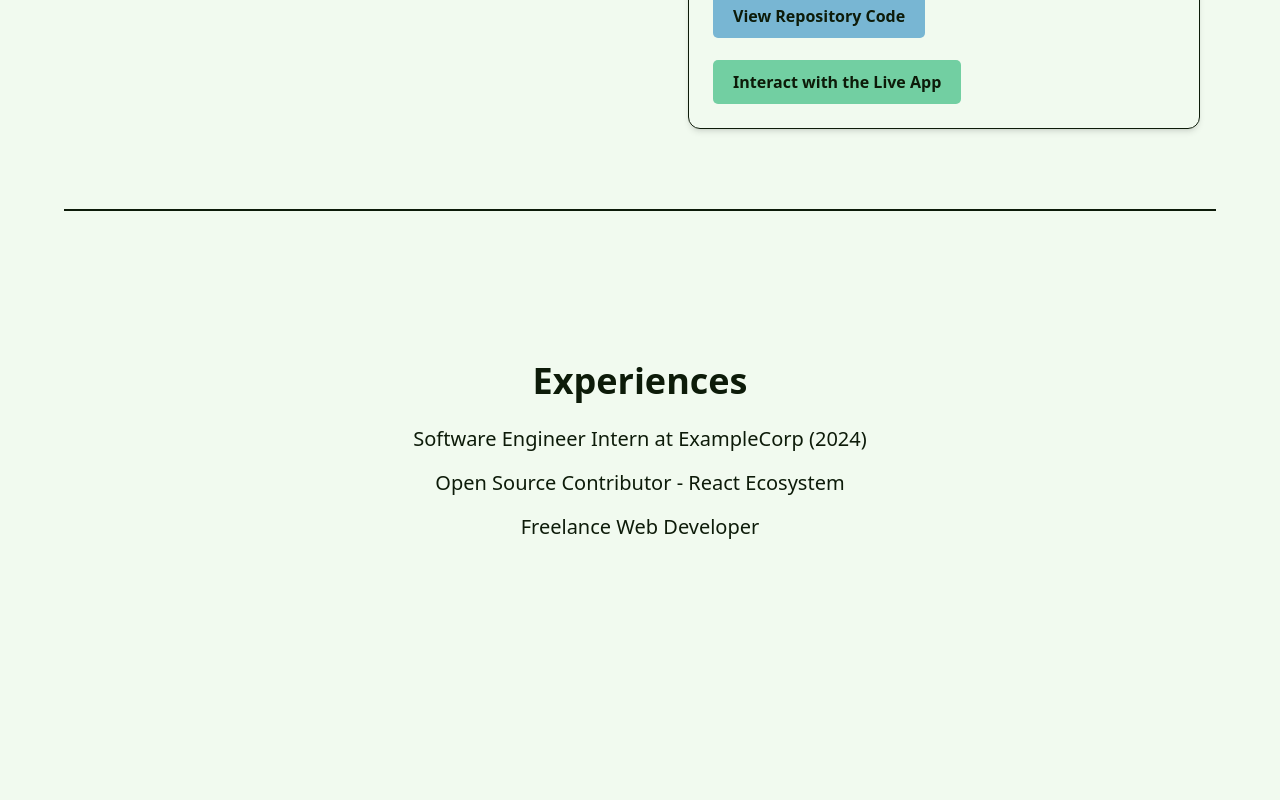
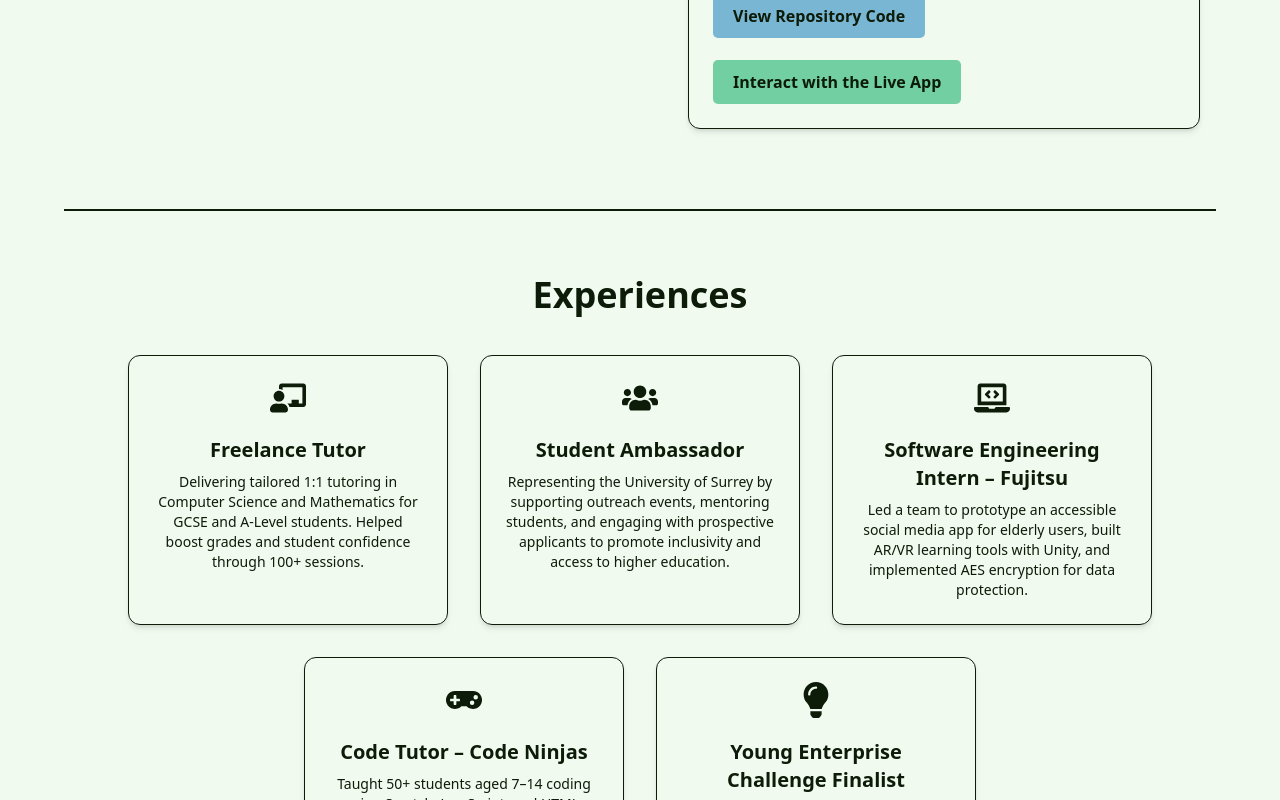
Before and after one commit to rxghavc/portfolio-website-v2, a React (Vite) app: page / in a window 1280 px wide. Shown: the part 2000-2800 px from the top of the page. Before the commit the page ends 2691 px from the top, so only its background shows below. Built offline with nearby package versions, Linux system fonts and the light colour scheme; the HTML template or start-up script is replaced by a standard one.

Commit message:
added experiences cards

```diff
--- a/src/pages/Home.jsx
+++ b/src/pages/Home.jsx
@@ -1,5 +1,5 @@
 import React, { useRef } from 'react';
-import { FaFlask, FaRobot, FaCloudSun, FaRegUserCircle, FaPython, FaDatabase, FaHtml5, FaCss3Alt, FaJsSquare, FaGithub, FaLinkedin, FaEnvelope, FaReact, FaFilePdf } from 'react-icons/fa';
+import { FaFlask, FaRobot, FaCloudSun, FaRegUserCircle, FaPython, FaDatabase, FaHtml5, FaCss3Alt, FaJsSquare, FaGithub, FaLinkedin, FaEnvelope, FaReact, FaFilePdf, FaChalkboardTeacher, FaUsers, FaLaptopCode, FaGamepad, FaLightbulb } from 'react-icons/fa';
 import { RiTailwindCssFill } from 'react-icons/ri';
 
 export default function Home() {
@@ -46,7 +46,7 @@ export default function Home() {
   return (
     <main>
       {/* Hero Section */}
-      <section className="flex flex-col items-center justify-center pt-10 md:pt-0 pb-[32px] md:pb-[48px] min-h-[60vh]" id="hero">
+      <section className="flex flex-col items-center justify-center pt-[96px] md:pt-[112px] pb-8 md:pb-12 min-h-[60vh]" id="hero">
         <h1 className="text-3xl md:text-4xl font-bold text-center max-w-3xl mx-auto">
           Hi, I'm <span style={{ color: 'var(--primary)', transition: 'color 0.3s' }} className="dark:text-[var(--accent)]">Raghav</span>, an aspiring software engineer.
         </h1>
@@ -174,14 +174,44 @@ export default function Home() {
       </section>
       {/* Divider */}
       <hr className="w-11/12 max-w-6xl mx-auto border-t-2 border-accent/60 my-0" />
-      {/* Experiences Section */}
+      {/* Experiences Section as cards */}
       <section id="experiences" className="min-h-[60vh] flex flex-col items-center justify-center px-4 py-16">
-        <h2 className="text-3xl md:text-4xl font-semibold mb-6 text-center w-full">Experiences</h2>
-        <ul className="max-w-2xl space-y-4 text-lg md:text-xl text-center text-text/80">
-          <li>Software Engineer Intern at ExampleCorp (2024)</li>
-          <li>Open Source Contributor - React Ecosystem</li>
-          <li>Freelance Web Developer</li>
-        </ul>
+        <h2 className="text-3xl md:text-4xl font-semibold mb-10 text-center w-full">Experiences</h2>
+        <div className="flex flex-wrap justify-center gap-8 w-full max-w-5xl mx-auto">
+          {[
+            {
+              icon: <FaChalkboardTeacher className="text-accent text-4xl mb-2" />,
+              title: "Freelance Tutor",
+              description: "Delivering tailored 1:1 tutoring in Computer Science and Mathematics for GCSE and A-Level students. Helped boost grades and student confidence through 100+ sessions."
+            },
+            {
+              icon: <FaUsers className="text-accent text-4xl mb-2" />,
+              title: "Student Ambassador",
+              description: "Representing the University of Surrey by supporting outreach events, mentoring students, and engaging with prospective applicants to promote inclusivity and access to higher education."
+            },
+            {
+              icon: <FaLaptopCode className="text-accent text-4xl mb-2" />,
+              title: "Software Engineering Intern – Fujitsu",
+              description: "Led a team to prototype an accessible social media app for elderly users, built AR/VR learning tools with Unity, and implemented AES encryption for data protection."
+            },
+            {
+              icon: <FaGamepad className="text-accent text-4xl mb-2" />,
+              title: "Code Tutor – Code Ninjas",
+              description: "Taught 50+ students aged 7–14 coding using Scratch, JavaScript, and HTML. Developed game-based modules and led live debugging, pair programming, and hands-on projects."
+            },
+            {
+              icon: <FaLightbulb className="text-accent text-4xl mb-2" />,
+              title: "Young Enterprise Challenge Finalist",
+              description: "Designed and pitched a VR smart-glasses prototype focused on enhancing daily life. Ranked 2nd nationally at Google HQ, demonstrating innovation, teamwork, and presentation skills."
+            }
+          ].map((exp, idx) => (
+            <div key={idx} className="rounded-xl border border-accent/30 bg-background/60 p-6 shadow-md flex flex-col items-center max-w-xs w-full">
+              <div className="mb-3">{exp.icon}</div>
+              <h3 className="text-xl font-bold text-center mb-2">{exp.title}</h3>
+              <p className="text-text/80 text-sm text-center">{exp.description}</p>
+            </div>
+          ))}
+        </div>
       </section>
     </main>
   );
```
